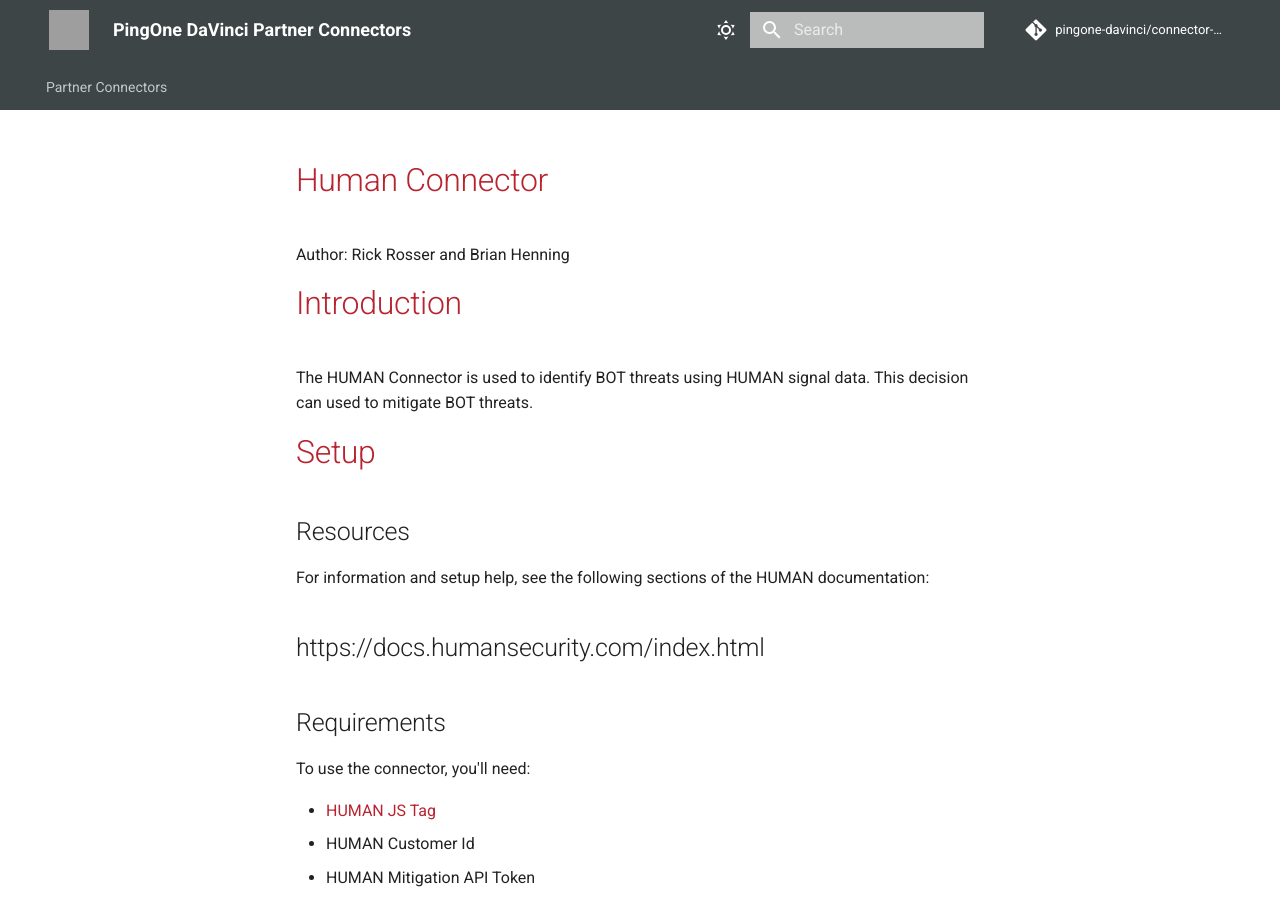
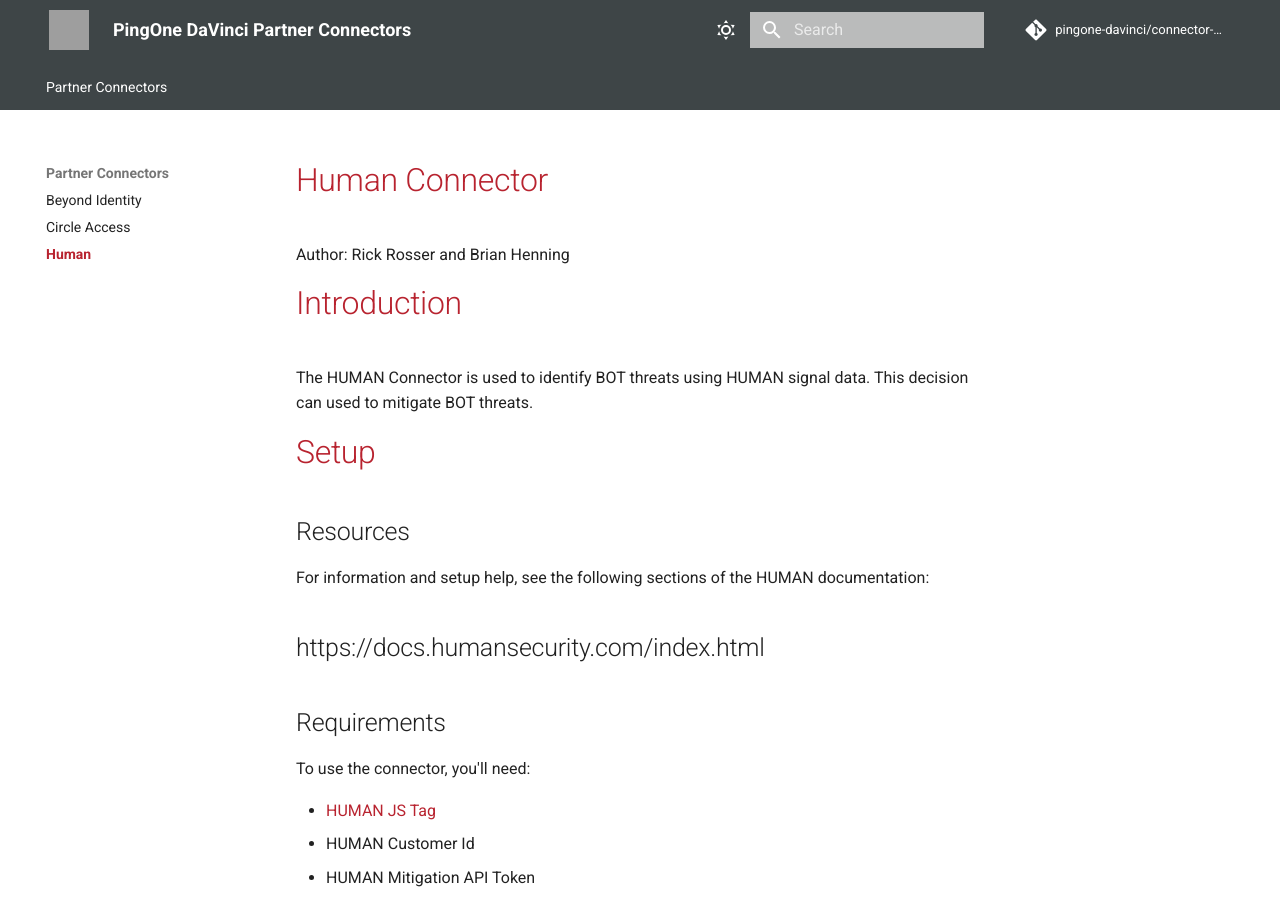
Before and after one commit to pingone-davinci/documentation, an MkDocs documentation site: the page built from docs/human/README.md, in a window 1280 px wide and 900 px high. Built offline with MkDocs 1.6.1 and Material for MkDocs 9.7.7, drawn with Linux system fonts in a browser that asks for light colours; comment, search, counter and statistics services are not loaded; grey boxes are pictures that could not be loaded.

Commit message:
Update mkdocs.yml

```diff
--- a/mkdocs.yml
+++ b/mkdocs.yml
@@ -54,3 +54,4 @@
   - Partner Connectors:
       - Beyond Identity: "beyondidentity/README.md"
       - Circle Access: "circleaccess/README.md"
+      - Human: "human/README.md"
```
